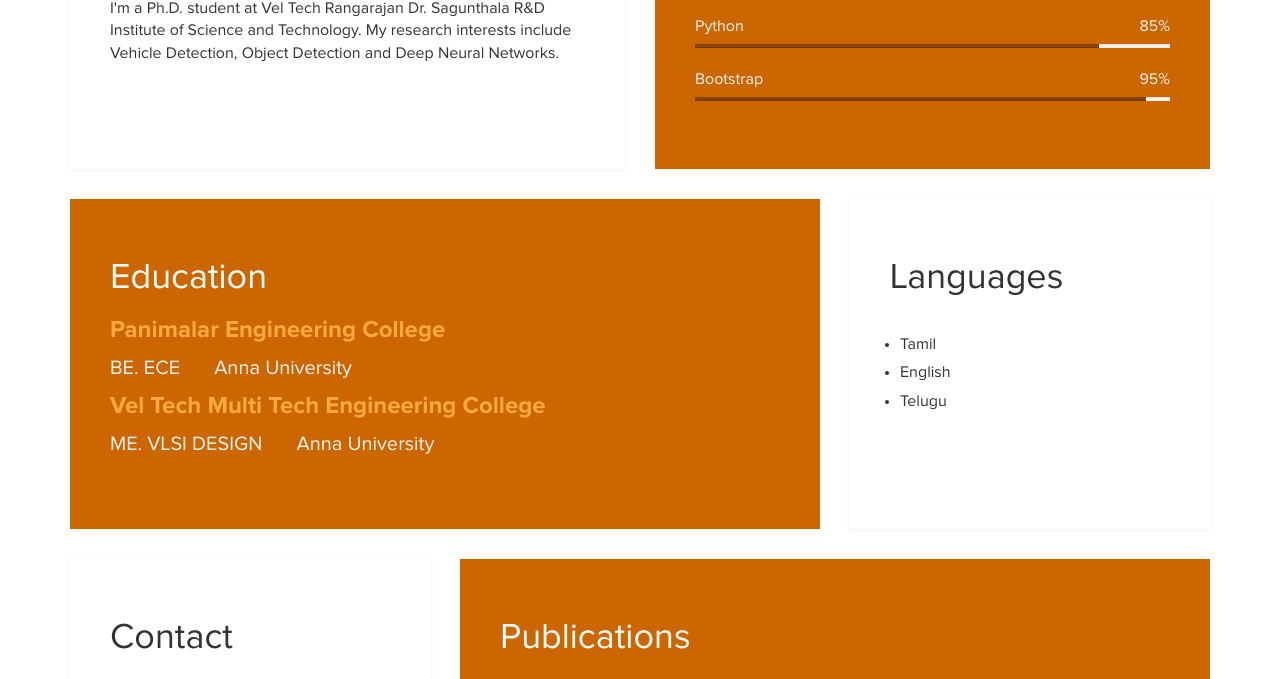
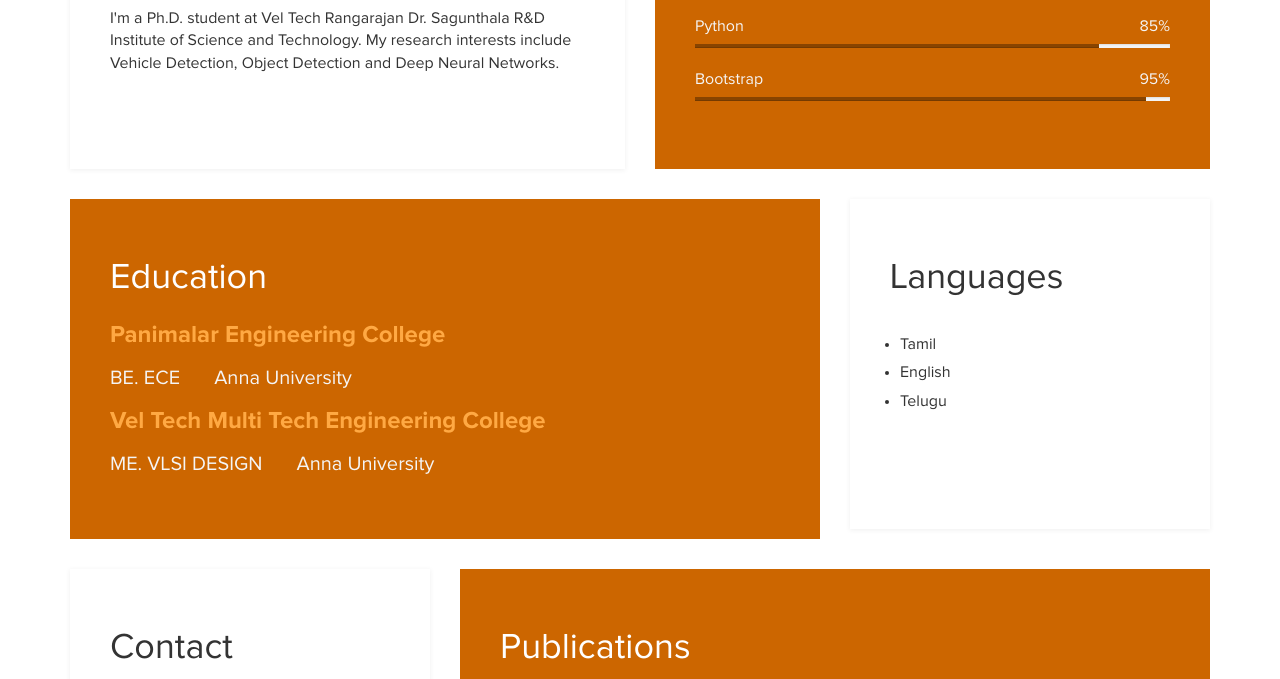
Before and after one commit to srijamiya/srijamiya.github.io, a plain HTML site: page index.html in a window 1280 px wide. Shown: the part 880-1559 px from the top of the page. Drawn offline with Linux system fonts and the light colour scheme.

Commit message:
Fix line spacing

```diff
--- a/css/templatemo-orange.css
+++ b/css/templatemo-orange.css
@@ -31,7 +31,7 @@ h2 {
 
 .accent {
   font-family: 'Proxima Bold';
-  line-height: 14px;
+  line-height: 24px;
   color: #FFA943;
 }
 
```
